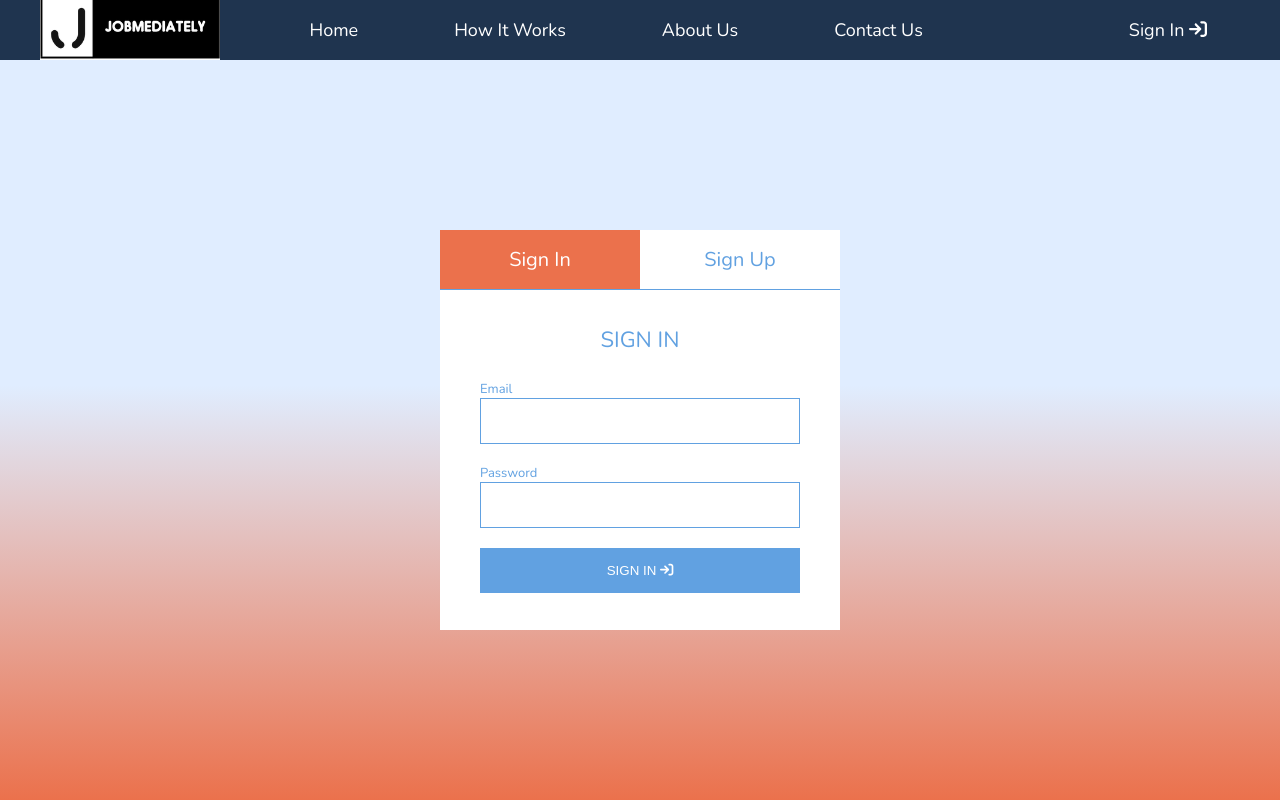
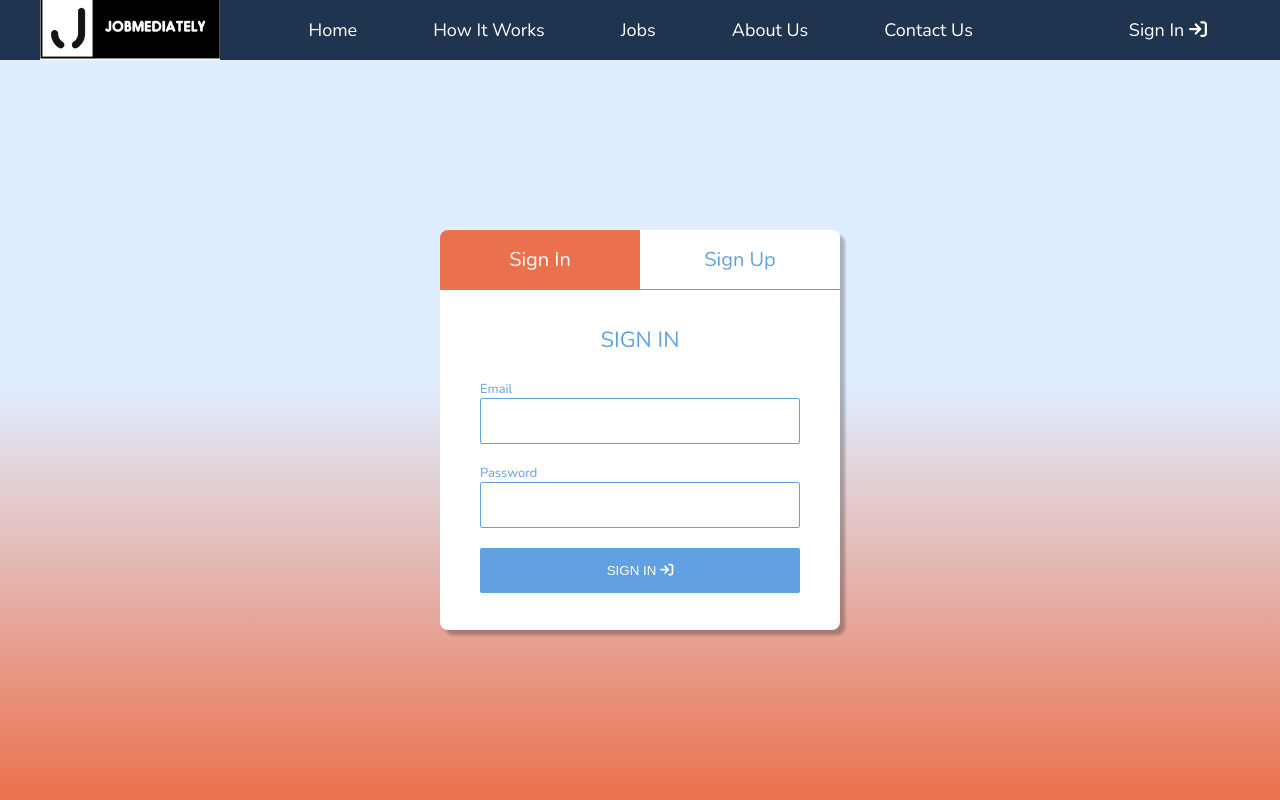
Before and after one commit to Tibor22/Agency-App-Client, a React (Create React App) app: page /sign-in/employee in a window 1280 px wide. Built offline with nearby package versions, Linux system fonts and the light colour scheme; no server answers.

Commit message:
finished log-in functionality

```diff
--- a/src/App.js
+++ b/src/App.js
@@ -14,7 +14,7 @@ import Navbar from './components/Navbar/Navbar';
 import SignIn from './pages/SignIn/SignIn';
 
 function App() {
-	const { user, isLoggedIn } = useContext(UserContext);
+	const [user, isLoggedIn] = useContext(UserContext);
 	console.log(user, isLoggedIn);
 
 	return (
--- a/src/components/Form/SignInForm.js
+++ b/src/components/Form/SignInForm.js
@@ -1,12 +1,19 @@
 import './form.css';
 import { FontAwesomeIcon } from '@fortawesome/react-fontawesome';
 import { faSignIn } from '@fortawesome/free-solid-svg-icons';
-import { useState } from 'react';
+import { useState, useContext } from 'react';
+import { useNavigate } from 'react-router-dom';
+import { UserContext } from '../../context/UserContext';
+
 import client from '../../utils/client.js';
 
 export default function SignInForm({ setFormType, formType }) {
 	const element = <FontAwesomeIcon icon={faSignIn} />;
+	const [user, dispatch] = useContext(UserContext);
+	let navigate = useNavigate();
 	const [signInForm, setSignInForm] = useState({ email: '', password: '' });
+
+	console.log(user, dispatch);
 	const handleChange = (e) => {
 		const { type, value } = e.target;
 		setSignInForm({
@@ -18,6 +25,17 @@ export default function SignInForm({ setFormType, formType }) {
 	const handleSubmit = async (e) => {
 		e.preventDefault();
 		const data = await client.post('/user/login', signInForm);
+		if (data) {
+			localStorage.setItem(
+				process.env.REACT_APP_USER_TOKEN,
+				data.data.data.accessToken
+			);
+			localStorage.setItem('user', JSON.stringify(data.data.data));
+			delete data.data.data.accessToken;
+			dispatch({ type: 'LOGIN', payload: data.data.data });
+			navigate('/posts', { replace: true });
+		}
+
 		console.log('DATA:', data);
 	};
 	console.log(signInForm);
@@ -43,11 +61,19 @@ export default function SignInForm({ setFormType, formType }) {
 			<form onSubmit={handleSubmit} className='signIn-form'>
 				<label className='form-controller'>
 					<span>Email</span>
-					<input onChange={handleChange} type='email' />
+					<input
+						onChange={handleChange}
+						type='email'
+						value={signInForm.email}
+					/>
 				</label>
 				<label className='form-controller'>
 					<span>Password</span>
-					<input onChange={handleChange} type='password' />
+					<input
+						onChange={handleChange}
+						type='password'
+						value={signInForm.password}
+					/>
 				</label>
 				<button className='btn-blue'>Sign In {element}</button>
 			</form>
--- a/src/components/Form/form.css
+++ b/src/components/Form/form.css
@@ -3,6 +3,8 @@
   width: 40rem;
   background-color: #fff;
   color: var(--color-primary-hover);
+  box-shadow: 5px 5px 3px 0px rgba(0, 0, 0, 0.26);
+  border-radius: 8px;
 }
 .signIn-form--container--header {
   text-align: center;
@@ -19,6 +21,7 @@
   cursor: pointer;
 }
 .switch-signIn {
+  border-radius: 8px 0px 0px 0px;
   background-color: white;
   color: var(--color-primary-hover);
   height: 100%;
@@ -30,6 +33,7 @@
   opacity: 0.3;
 }
 .switch-signUp {
+  border-radius: 0px 8px 0px 0px;
   background-color: white;
   color: var(--color-primary-hover);
   height: 100%;
@@ -59,6 +63,7 @@
   width: 100%;
   font-size: 1.2rem;
   border: 1px solid var(--color-primary-hover);
+  border-radius: 2px;
 }
 
 .btn-blue {
@@ -69,10 +74,15 @@
   padding: 1.5rem 0rem;
   border: none;
   cursor: pointer;
+  transition: all 0.3s;
+  border-radius: 2px;
 }
 .btn-blue:hover {
-  background-color: var(--color-btn-primary);
-  opacity: 0.3;
+  background-color: var(--color-primary-hover);
+  opacity: 0.8;
+  color: white;
+  font-weight: 700;
+  transform: translateY(-2px);
 }
 
 .form-controller {
--- a/src/components/Form/form.scss
+++ b/src/components/Form/form.scss
@@ -3,6 +3,9 @@
 	width: 40rem;
 	background-color: #fff;
 	color: var(--color-primary-hover);
+	-webkit-box-shadow: 5px 5px 3px 0px rgba(0, 0, 0, 0.26);
+	box-shadow: 5px 5px 3px 0px rgba(0, 0, 0, 0.26);
+	border-radius: 8px;
 
 	&--header {
 		text-align: center;
@@ -20,6 +23,7 @@
 	cursor: pointer;
 
 	&-signIn {
+		border-radius: 8px 0px 0px 0px;
 		background-color: white;
 		color: var(--color-primary-hover);
 		height: 100%;
@@ -32,6 +36,7 @@
 	}
 
 	&-signUp {
+		border-radius: 0px 8px 0px 0px;
 		background-color: white;
 		color: var(--color-primary-hover);
 		height: 100%;
@@ -62,6 +67,7 @@
 	width: 100%;
 	font-size: 1.2rem;
 	border: 1px solid var(--color-primary-hover);
+	border-radius: 2px;
 }
 
 .btn-blue {
@@ -72,10 +78,15 @@
 	padding: 1.5rem 0rem;
 	border: none;
 	cursor: pointer;
+	transition: all 0.3s;
 	&:hover {
-		background-color: var(--color-btn-primary);
-		opacity: 0.3;
+		background-color: var(--color-primary-hover);
+		opacity: 0.8;
+		color: white;
+		font-weight: 700;
+		transform: translateY(-2px);
 	}
+	border-radius: 2px;
 }
 
 .form-controller {
--- a/src/components/Navbar/Navbar.js
+++ b/src/components/Navbar/Navbar.js
@@ -1,12 +1,24 @@
 import './navbar.css';
 import { FontAwesomeIcon } from '@fortawesome/react-fontawesome';
 import { faSignIn } from '@fortawesome/free-solid-svg-icons';
+import { useNavigate } from 'react-router-dom';
 
 import { Link } from 'react-router-dom';
 import logo from '../../assets/logo.png';
 
 export default function Navbar() {
 	const element = <FontAwesomeIcon icon={faSignIn} />;
+	const name = JSON.parse(localStorage.getItem('user'));
+	const navigate = useNavigate();
+
+	const signOut = () => {
+		if (name) {
+			localStorage.removeItem(process.env.REACT_APP_USER_TOKEN);
+			localStorage.removeItem('user');
+			navigate('/', { replace: true });
+		}
+	};
+
 	return (
 		<div className='navbar-container'>
 			<div className='navbar'>
@@ -37,6 +49,11 @@ export default function Navbar() {
 						</div>
 					</li>
 					<li className='navbar_list--item'>
+						<Link className='navbar_link' to='/posts'>
+							Jobs
+						</Link>
+					</li>
+					<li className='navbar_list--item'>
 						<Link className='navbar_link' to='/about'>
 							About Us
 						</Link>
@@ -46,8 +63,10 @@ export default function Navbar() {
 							Contact Us
 						</Link>
 					</li>
-					<li className='navbar_list--item how-it-works '>
-						Sign In {element}
+
+					<li onClick={signOut} className='navbar_list--item how-it-works '>
+						{name ? 'Sign Out' : 'Sign In'} {element}
+						{!name && (
 							<div className='dropdown'>
 								<Link className='navbar_link-dropdown' to='/sign-in/employee'>
 									Employee
@@ -56,6 +75,7 @@ export default function Navbar() {
 									Employer
 								</Link>
 							</div>
+						)}
 					</li>
 				</ul>
 			</div>
--- a/src/components/Navbar/navbar.css
+++ b/src/components/Navbar/navbar.css
@@ -15,14 +15,14 @@
 }
 .navbar_list--item {
   list-style-type: none;
-  margin-left: 4rem;
+  margin-left: 2rem;
   transition: all 0.3s;
   padding: 0.65rem 1.3rem;
   border-radius: 3rem 0rem 3rem 0rem;
   position: relative;
 }
 .navbar_list--item:last-child {
-  margin-left: 15rem;
+  margin-left: 10rem;
 }
 .navbar_list--item:hover {
   background-color: var(--color-primary);
@@ -49,6 +49,10 @@
 }
 .navbar_link-dropdown.text-small {
   font-size: 0.3rem;
+}
+
+.logo {
+  margin-right: 4rem;
 }
 
 .how-it-works:hover .dropdown {
--- a/src/components/Navbar/navbar.scss
+++ b/src/components/Navbar/navbar.scss
@@ -13,13 +13,13 @@
 		gap: 3rem;
 		&--item {
 			list-style-type: none;
-			margin-left: 4rem;
+			margin-left: 2rem;
 			transition: all 0.3s;
 			padding: 0.65rem 1.3rem;
 			border-radius: 3rem 0rem 3rem 0rem;
 			position: relative;
 			&:last-child {
-				margin-left: 15rem;
+				margin-left: 10rem;
 			}
 			&:hover {
 				background-color: var(--color-primary);
@@ -55,6 +55,10 @@
 	}
 }
 
+.logo {
+	margin-right: 4rem;
+}
+
 .how-it-works:hover .dropdown {
 	display: block;
 	height: 230%;
--- a/src/context/UserContext.js
+++ b/src/context/UserContext.js
@@ -23,7 +23,7 @@ export default function UserContextProvider({ children }) {
 	// },[])
 
 	return (
-		<UserContext.Provider value={{ ...state, dispatch }}>
+		<UserContext.Provider value={[state, dispatch]}>
 			{children}
 		</UserContext.Provider>
 	);
--- a/src/pages/Posts/Posts.js
+++ b/src/pages/Posts/Posts.js
@@ -1,3 +1,5 @@
 export default function Posts() {
-	return <div>POSTS PAGE</div>;
+	const name = JSON.parse(localStorage.getItem('user'));
+	console.log(name);
+	return <div>Hello {name.firstName}</div>;
 }
--- a/src/utils/client.js
+++ b/src/utils/client.js
@@ -1,5 +1,5 @@
 import axios from 'axios';
-const host = process.encREACT_APP_API_URL;
+const host = process.env.REACT_APP_API_URL;
 const tokenKey = process.env.REACT_APP_USER_TOKEN;
 
 const client = {
```
Also changed, not shown: 2 other files (tests, documents, lock files or other folders). Lines whose indentation alone changed are shown as unchanged.
